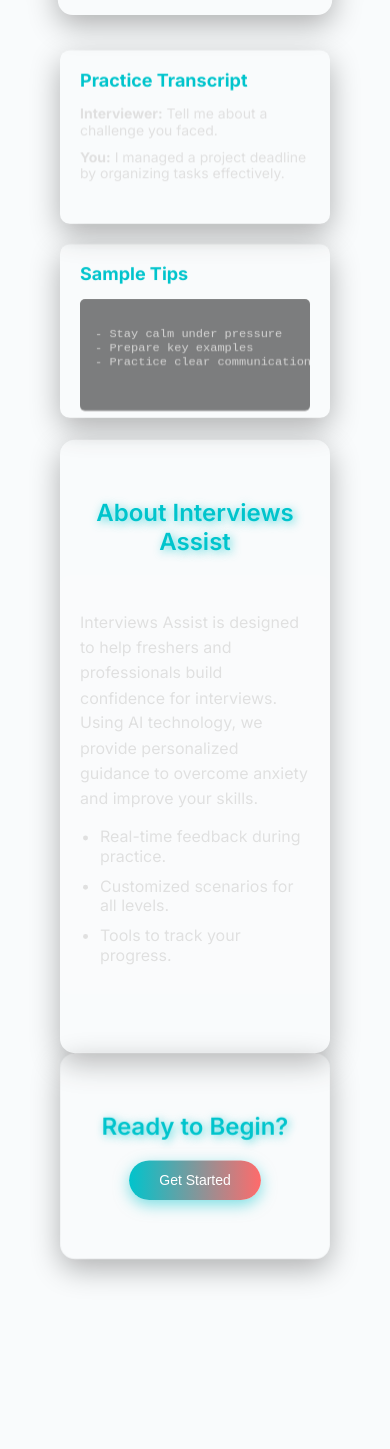
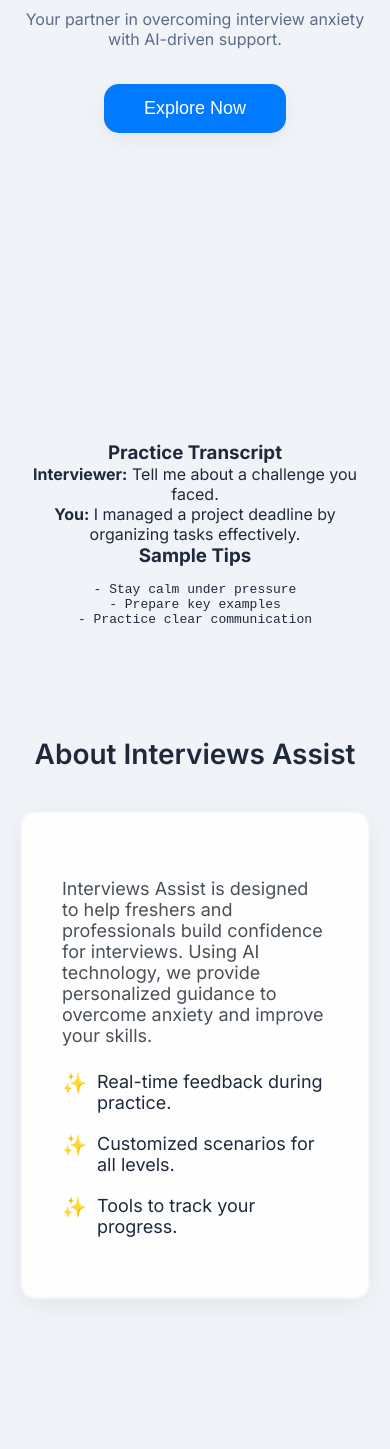
Before and after one commit to Yukesh-Devkota/interviews_deploy, a website: page frontend/index.html in a window 390 px wide. Shown: the part 551-2000 px from the top of the page. Before the commit the page ends 1911 px from the top, so only its background shows below. Drawn offline with Linux system fonts and the light colour scheme.

Commit message:
Update index.css

```diff
--- a/frontend/CSS/index.css
+++ b/frontend/CSS/index.css
@@ -1,63 +1,61 @@
 /* Page-Specific Styles for index.html */
 
-/* Root Variables */
+/* Root Variables (Matching your provided styles.css) */
 :root {
-  --bg-overlay: rgba(0, 0, 0, 0.4); /* Dark overlay for readability */
-  --text-color: #ffffff;
-  --accent-color: #00c4cc; /* Cyan accent matching login page */
-  --shadow: 0 10px 30px rgba(0, 0, 0, 0.3);
-  --transition: all 0.5s ease;
+  --bg-color: #f0f4f8;
+  --container-bg: rgba(255, 255, 255, 0.9);
+  --text-color: #1e2a3c;
+  --accent-color: #ff6f61;
+  --secondary-color: #007bff;
+  --shadow: 0 6px 25px rgba(0, 0, 0, 0.06);
+  --border-color: rgba(233, 236, 239, 0.5);
+  --transition: all 0.3s ease;
 }
 
-/* Background Image with Overlay */
+body.dark {
+  --bg-color: #1e2a3c;
+  --container-bg: rgba(42, 59, 85, 0.9);
+  --text-color: #e0e6ed;
+  --accent-color: #ff8a80;
+  --secondary-color: #00c4b4;
+  --shadow: 0 6px 25px rgba(0, 0, 0, 0.2);
+  --border-color: rgba(59, 74, 107, 0.5);
+}
+
+/* Full-Screen Background Theme */
 body {
   margin: 0;
   padding: 0;
-  font-family: 'Inter', sans-serif;
-  color: var(--text-color);
+  background: var(--bg-color);
   overflow-x: hidden;
-  perspective: 1000px;
+  display: flex;
+  justify-content: center;
+  align-items: center;
+  min-height: 100vh;
 }
 
-.background-image {
+.hero-bg {
   position: fixed;
   top: 0;
   left: 0;
   width: 100%;
   height: 100%;
-  background: url('https://images.unsplash.com/photo-1507679799987-c73779587ccf?auto=format&fit=crop&q=80&w=1350') no-repeat center center/cover;
-  z-index: -1;
-  animation: zoomInOut 15s ease infinite;
+  background: linear-gradient(45deg, #e0f7fa, #b2ebf2, #c8e6c9, #f5f5f5);
+  background-size: 300% 300%;
+  z-index: -2;
+  animation: gradientFlow 12s ease-in-out infinite;
 }
 
-.background-image::after {
-  content: '';
+.glassy-overlay {
   position: absolute;
   top: 0;
   left: 0;
   width: 100%;
   height: 100%;
-  background: linear-gradient(to bottom, rgba(0, 191, 255, 0.2), rgba(144, 238, 144, 0.2));
-  z-index: 0;
-}
-
-/* Motto Header */
-.motto-header {
-  text-align: center;
-  padding: 20px 0;
-  background: rgba(0, 0, 0, 0.3);
-  box-shadow: var(--shadow);
-  position: relative;
-  z-index: 10;
-  animation: float 3s ease infinite;
-}
-
-.motto-header h1 {
-  font-size: 28px;
-  font-weight: 600;
-  color: var(--accent-color);
-  text-shadow: 2px 2px 10px rgba(0, 196, 204, 0.7);
-  margin: 0;
+  background: rgba(255, 255, 255, 0.15);
+  backdrop-filter: blur(10px);
+  z-index: -1;
+  animation: glassyShine 6s ease-in-out infinite;
 }
 
 /* Layout */
@@ -68,231 +66,287 @@
   flex-direction: column;
   align-items: center;
   justify-content: center;
-  padding-top: 80px;
+  position: relative;
+  padding: 0;
 }
 
 .container {
-  max-width: 1200px;
+  max-width: 1300px;
   width: 100%;
   padding: 40px 20px;
   display: flex;
   flex-direction: column;
   align-items: center;
-  transform: rotateX(10deg) translateZ(50px);
-  transition: var(--transition);
+  justify-content: center;
+  text-align: center;
+}
+
+/* Motto Header */
+.motto-header {
+  text-align: center;
+  padding: 20px 0;
+  background: rgba(0, 0, 0, 0.1);
+  box-shadow: var(--shadow);
+  position: relative;
+  z-index: 10;
+  animation: fadeIn 1s ease-out;
+}
+
+.motto-header h1 {
+  font-size: 28px;
+  font-weight: 600;
+  color: var(--secondary-color);
+  margin: 0;
+  text-shadow: 1px 1px 5px rgba(0, 123, 255, 0.3);
 }
 
 /* Hero Section */
 .hero-section {
-  text-align: center;
-  padding: 80px 20px;
-  background: rgba(255, 255, 255, 0.1);
-  border-radius: 15px;
-  box-shadow: var(--shadow);
-  margin-bottom: 20px;
-  animation: pulse 4s ease infinite;
+  min-height: 100vh;
+  display: flex;
+  align-items: center;
+  justify-content: center;
+  width: 100%;
+}
+
+.hero-content {
+  display: flex;
+  flex-direction: column;
+  align-items: center;
+  justify-content: center;
 }
 
 .hero-content h1 {
-  font-size: 42px;
+  font-size: 56px;
   font-weight: 700;
-  color: var(--accent-color);
-  margin-bottom: 15px;
-  text-shadow: 2px 2px 15px rgba(0, 196, 204, 0.8);
+  background: linear-gradient(90deg, var(--accent-color), var(--secondary-color));
+  -webkit-background-clip: text;
+  -webkit-text-fill-color: transparent;
+  animation: fadeIn 1s ease-out;
+  margin: 0 auto;
 }
 
 .hero-subtitle {
-  font-size: 18px;
-  color: #e0e0e0;
-  margin: 10px 0;
-  max-width: 700px;
+  font-size: 22px;
+  color: #5a6b87;
+  margin: 25px 0 35px;
+  animation: fadeIn 1.2s ease-out;
+  max-width: 800px;
 }
 
-.action-btn {
-  padding: 15px 35px;
-  font-size: 16px;
-  background: linear-gradient(90deg, #00c4cc, #ff6b6b);
+.get-started-btn {
+  padding: 18px 50px;
+  font-size: 20px;
+  background: var(--accent-color);
   color: white;
   border: none;
-  border-radius: 25px;
+  border-radius: 15px;
   cursor: pointer;
-  box-shadow: 0 5px 15px rgba(0, 196, 204, 0.5);
+  box-shadow: var(--shadow);
   transition: var(--transition);
-  transform: translateZ(10px);
 }
 
-.action-btn:hover {
-  background: linear-gradient(90deg, #00a3b1, #e63946);
-  transform: translateZ(15px) scale(1.05);
-}
-
-/* Side Panels */
-.side-panels {
-  display: flex;
-  justify-content: space-between;
-  width: 100%;
-  max-width: 1200px;
-  margin: 20px 0;
-  gap: 20px;
-}
-
-.transcript-panel, .code-panel {
-  flex: 1;
-  background: rgba(255, 255, 255, 0.1);
-  padding: 20px;
-  border-radius: 10px;
-  box-shadow: var(--shadow);
-  height: 350px;
-  overflow-y: auto;
-  transform: rotateX(5deg) translateZ(20px);
-  animation: slide 6s ease infinite;
-}
-
-.transcript-panel h3, .code-panel h3 {
-  font-size: 18px;
-  margin-bottom: 15px;
-  color: var(--accent-color);
-}
-
-.transcript-content p {
-  font-size: 14px;
-  margin: 10px 0;
-  color: #e0e0e0;
-  text-align: left;
-}
-
-.code-panel pre {
-  background: rgba(0, 0, 0, 0.5);
-  padding: 15px;
-  border-radius: 5px;
-  color: #d4d4d4;
-  font-size: 12px;
-  text-align: left;
+.get-started-btn:hover {
+  background: var(--secondary-color);
+  transform: scale(1.05);
+  box-shadow: 0 10px 35px rgba(0, 123, 255, 0.3);
 }
 
 /* Article Section */
 .article-section {
-  padding: 60px 0;
+  padding: 80px 0;
   width: 100%;
-  background: rgba(255, 255, 255, 0.1);
-  border-radius: 15px;
-  box-shadow: var(--shadow);
-  text-align: center;
-  transform: translateZ(30px);
 }
 
 .article-section h2 {
-  font-size: 30px;
+  font-size: 36px;
   font-weight: 600;
-  color: var(--accent-color);
-  margin-bottom: 20px;
-  text-shadow: 2px 2px 10px rgba(0, 196, 204, 0.7);
+  color: var(--text-color);
+  margin-bottom: 40px;
 }
 
 .article-content {
-  max-width: 700px;
+  background: var(--container-bg);
+  padding: 40px;
+  border: 2px solid var(--border-color);
+  border-radius: 15px;
+  box-shadow: var(--shadow);
+  backdrop-filter: blur(5px);
+  animation: slideUp 0.5s ease;
+  max-width: 900px;
   margin: 0 auto;
-  padding: 20px;
-  background: rgba(255, 255, 255, 0.1);
-  border-radius: 10px;
   text-align: left;
 }
 
 .article-content p {
-  font-size: 16px;
-  color: #e0e0e0;
-  margin: 15px 0;
-  line-height: 1.6;
+  font-size: 18px;
+  color: #495057;
+  margin: 25px 0;
 }
 
 .article-content ul {
-  list-style: disc;
-  padding-left: 20px;
+  list-style: none;
+  padding: 0;
 }
 
 .article-content ul li {
+  font-size: 18px;
+  color: var(--text-color);
+  margin: 20px 0;
+  position: relative;
+  padding-left: 35px;
+}
+
+.article-content ul li:before {
+  content: "✨";
+  color: var(--secondary-color);
+  position: absolute;
+  left: 0;
+  font-size: 20px;
+}
+
+/* Features Section */
+.features-section {
+  padding: 80px 0;
+  width: 100%;
+}
+
+.features-section h2 {
+  font-size: 36px;
+  font-weight: 600;
+  color: var(--text-color);
+  margin-bottom: 50px;
+}
+
+.feature-cards {
+  display: flex;
+  gap: 40px;
+  flex-wrap: wrap;
+  justify-content: center;
+  max-width: 1200px;
+  margin: 0 auto;
+}
+
+.feature-card {
+  background: var(--container-bg);
+  padding: 30px;
+  border: 2px solid var(--border-color);
+  border-radius: 15px;
+  box-shadow: var(--shadow);
+  backdrop-filter: blur(5px);
+  width: 100%;
+  max-width: 380px;
+  text-align: center;
+  transition: var(--transition);
+}
+
+.feature-card:hover {
+  transform: translateY(-15px);
+  box-shadow: 0 10px 35px rgba(0, 0, 0, 0.15);
+}
+
+.feature-icon {
+  font-size: 48px;
+  color: var(--accent-color);
+  margin-bottom: 20px;
+}
+
+.feature-card h3 {
+  font-size: 22px;
+  font-weight: 600;
+  color: var(--text-color);
+  margin-bottom: 15px;
+}
+
+.feature-card p {
   font-size: 16px;
-  color: #e0e0e0;
-  margin: 10px 0;
+  color: #6c757d;
 }
 
 /* Call-To-Action Section */
 .cta-section {
-  padding: 60px 0;
+  padding: 80px 0;
   width: 100%;
-  background: rgba(255, 255, 255, 0.1);
-  border-radius: 15px;
-  box-shadow: var(--shadow);
-  text-align: center;
-  transform: translateZ(40px);
-  animation: rotate 8s ease infinite;
 }
 
 .cta-section h2 {
-  font-size: 30px;
+  font-size: 36px;
   font-weight: 600;
-  color: var(--accent-color);
-  margin-bottom: 20px;
-  text-shadow: 2px 2px 10px rgba(0, 196, 204, 0.7);
+  color: var(--text-color);
+  margin-bottom: 40px;
+}
+
+.action-btn {
+  padding: 18px 50px;
+  font-size: 20px;
+  background: var(--secondary-color);
+  color: white;
+  border: none;
+  border-radius: 15px;
+  cursor: pointer;
+  box-shadow: var(--shadow);
+  transition: var(--transition);
+}
+
+.action-btn:hover {
+  background: var(--accent-color);
+  transform: scale(1.05);
+  box-shadow: 0 10px 35px rgba(255, 111, 97, 0.3);
 }
 
 /* Animations */
-@keyframes zoomInOut {
-  0% { transform: scale(1); }
-  50% { transform: scale(1.1); }
-  100% { transform: scale(1); }
+@keyframes fadeIn {
+  from { opacity: 0; }
+  to { opacity: 1; }
 }
 
-@keyframes float {
-  0%, 100% { transform: translateY(0); }
-  50% { transform: translateY(-10px); }
+@keyframes slideUp {
+  from { opacity: 0; transform: translateY(40px); }
+  to { opacity: 1; transform: translateY(0); }
 }
 
-@keyframes pulse {
-  0%, 100% { transform: scale(1); }
-  50% { transform: scale(1.02); }
+@keyframes gradientFlow {
+  0% { background-position: 0% 0%; }
+  50% { background-position: 100% 100%; }
+  100% { background-position: 0% 0%; }
 }
 
-@keyframes slide {
-  0%, 100% { transform: rotateX(5deg) translateZ(20px); }
-  50% { transform: rotateX(5deg) translateZ(30px); }
-}
-
-@keyframes rotate {
-  0% { transform: translateZ(40px) rotateY(0deg); }
-  50% { transform: translateZ(40px) rotateY(5deg); }
-  100% { transform: translateZ(40px) rotateY(0deg); }
+@keyframes glassyShine {
+  0%, 100% { background: rgba(255, 255, 255, 0.15); }
+  50% { background: rgba(255, 255, 255, 0.35); }
 }
 
 /* Responsive Design */
-@media (max-width: 1024px) {
-  .side-panels {
+@media (max-width: 768px) {
+  .hero-content h1 {
+    font-size: 42px;
+  }
+  .hero-subtitle {
+    font-size: 18px;
+  }
+  .article-section h2,
+  .features-section h2,
+  .cta-section h2 {
+    font-size: 28px;
+  }
+  .feature-cards {
     flex-direction: column;
-    height: auto;
+    align-items: center;
   }
-  .transcript-panel, .code-panel {
-    height: 300px;
-  }
-  .hero-section {
-    padding: 60px 20px;
+  .feature-card {
+    max-width: 100%;
   }
 }
 
-@media (max-width: 768px) {
+@media (max-width: 480px) {
   .hero-content h1 {
     font-size: 32px;
   }
   .hero-subtitle {
-    font-size: 14px;
+    font-size: 16px;
   }
-  .article-section h2, .cta-section h2 {
-    font-size: 24px;
-  }
-  .action-btn {
-    padding: 12px 30px;
-    font-size: 14px;
-  }
-  .motto-header h1 {
-    font-size: 22px;
+  .action-btn, .get-started-btn {
+    padding: 14px 40px;
+    font-size: 18px;
   }
 }
```
